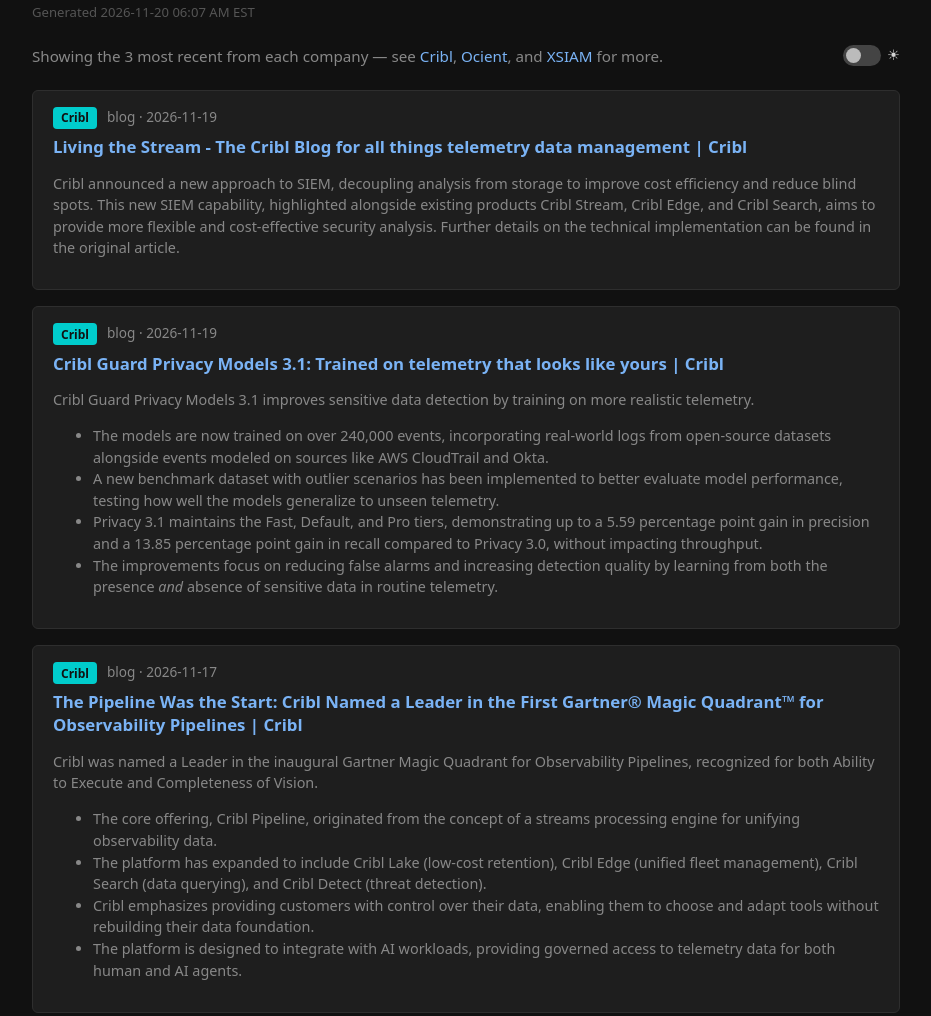
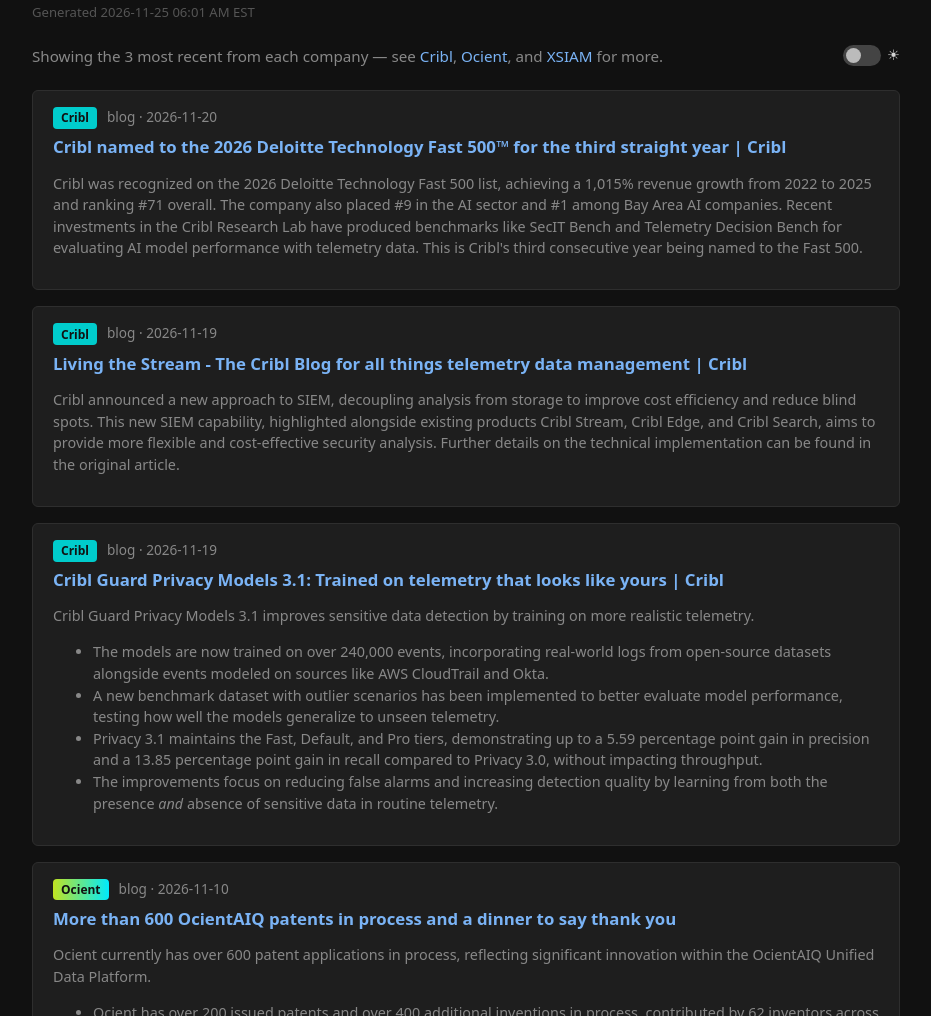
Before and after one commit to mrajcok/product-update-digest, a plain HTML site: page index.html in a window 1280 px wide. Shown: the part 90-1106 px from the top of the page, without its empty margins (174-1105 px from the left). Drawn offline with Linux system fonts and the light colour scheme.

Commit message:
chore: update product feed [2026-11-25T11:01:03Z]

```diff
--- a/index.html
+++ b/index.html
@@ -92,7 +92,7 @@
 </head>
 <body>
   <h1>Cribl, Ocient & XSIAM News & Blog Posts</h1>
-  <p class="generated-at">Generated 2026-11-20 06:07 AM EST</p>
+  <p class="generated-at">Generated 2026-11-25 06:01 AM EST</p>
   <div class="top-bar">
     <p class="index-hint">Showing the 3 most recent from each company — see <a href="cribl/">Cribl</a>, <a href="ocient/">Ocient</a>, and <a href="xsiam/">XSIAM</a> for more.</p>
     <label class="theme-toggle" title="Toggle light/dark theme">
@@ -102,6 +102,18 @@
     </label>
   </div>
 
+
+  <div class="card">
+    <div class="meta">
+      <a href="cribl/" class="badge badge-cribl">Cribl</a>
+      <span>blog</span>
+      <span> · 2026-11-20</span>
+    </div>
+    <h2><a href="https://cribl.io/blog/cribl-named-to-the-2026-deloitte-technology-fast-500-tm-for-the-third-straight-year/" target="_blank" rel="noopener">Cribl named to the 2026 Deloitte Technology Fast 500™ for the third straight year | Cribl</a></h2>
+
+    <div class="summary"><p>Cribl was recognized on the 2026 Deloitte Technology Fast 500 list, achieving a 1,015% revenue growth from 2022 to 2025 and ranking #71 overall. The company also placed #9 in the AI sector and #1 among Bay Area AI companies. Recent investments in the Cribl Research Lab have produced benchmarks like SecIT Bench and Telemetry Decision Bench for evaluating AI model performance with telemetry data. This is Cribl's third consecutive year being named to the Fast 500.</p></div>
+
+  </div>
 
   <div class="card">
     <div class="meta">
@@ -129,24 +141,6 @@
 <li>A new benchmark dataset with outlier scenarios has been implemented to better evaluate model performance, testing how well the models generalize to unseen telemetry.</li>
 <li>Privacy 3.1 maintains the Fast, Default, and Pro tiers, demonstrating up to a 5.59 percentage point gain in precision and a 13.85 percentage point gain in recall compared to Privacy 3.0, without impacting throughput.</li>
 <li>The improvements focus on reducing false alarms and increasing detection quality by learning from both the presence <em>and</em> absence of sensitive data in routine telemetry.</li>
-</ul></div>
-
-  </div>
-
-  <div class="card">
-    <div class="meta">
-      <a href="cribl/" class="badge badge-cribl">Cribl</a>
-      <span>blog</span>
-      <span> · 2026-11-17</span>
-    </div>
-    <h2><a href="https://cribl.io/blog/gartner-magic-quadrant-observability-pipelines/" target="_blank" rel="noopener">The Pipeline Was the Start: Cribl Named a Leader in the First Gartner® Magic Quadrant™ for Observability Pipelines | Cribl</a></h2>
-
-    <div class="summary"><p>Cribl was named a Leader in the inaugural Gartner Magic Quadrant for Observability Pipelines, recognized for both Ability to Execute and Completeness of Vision.</p>
-<ul>
-<li>The core offering, Cribl Pipeline, originated from the concept of a streams processing engine for unifying observability data.</li>
-<li>The platform has expanded to include Cribl Lake (low-cost retention), Cribl Edge (unified fleet management), Cribl Search (data querying), and Cribl Detect (threat detection).</li>
-<li>Cribl emphasizes providing customers with control over their data, enabling them to choose and adapt tools without rebuilding their data foundation.</li>
-<li>The platform is designed to integrate with AI workloads, providing governed access to telemetry data for both human and AI agents.</li>
 </ul></div>
 
   </div>
```
Also changed, not shown: cribl/index.html (+12 -17 lines), ocient/index.html (+1 -1 lines), xsiam/index.html (+1 -1 lines).
